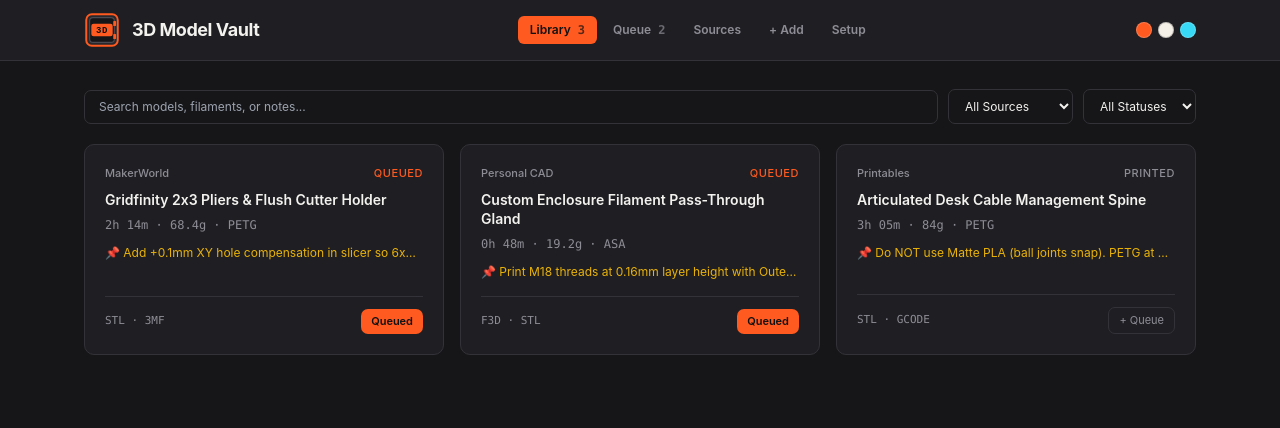
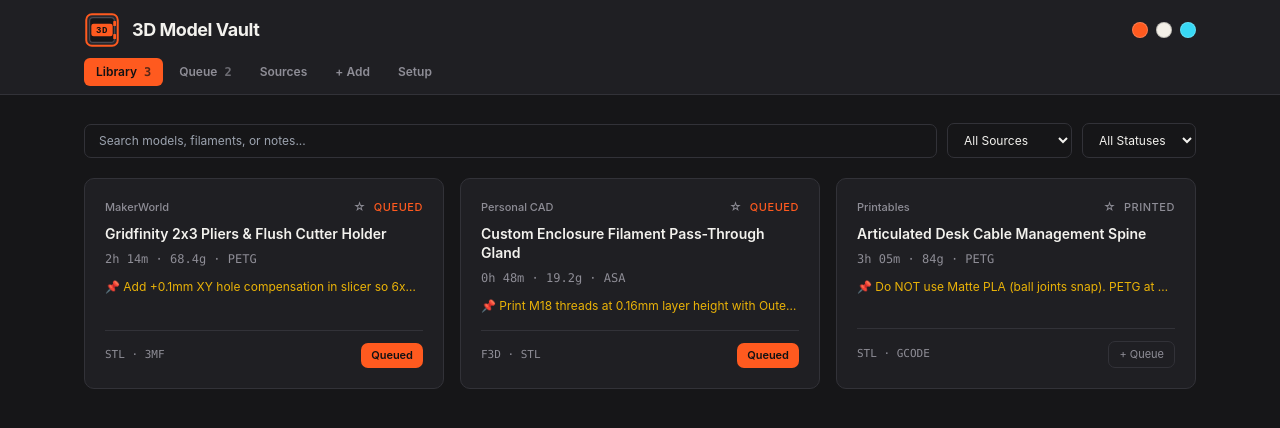
Before and after one commit to keithhurley/3d-model-vault, a plain HTML site: page index.html in a window 1280 px wide. Drawn offline with nearby package versions, Linux system fonts and the light colour scheme.

Commit message:
Align 3-dot theme selector on top header row and add Favorites star toggle & filter

```diff
--- a/index.html
+++ b/index.html
@@ -127,9 +127,10 @@
 
   <!-- Minimal Header -->
   <header style="background-color: var(--surface); border-bottom: 1px solid var(--border);" class="sticky top-0 z-30">
-    <div class="max-w-6xl mx-auto px-5 py-3 flex flex-wrap items-center justify-between gap-4">
+    <div class="max-w-6xl mx-auto px-5 pt-3 pb-2 space-y-2.5">
 
-      <!-- Vault 3D Icon + Title -->
+      <!-- Top Line: Vault 3D Icon + Title (Left) & 3-Dot Theme Selector (Right) -->
+      <div class="flex items-center justify-between gap-4">
         <div class="flex items-center gap-3">
           <svg class="w-9 h-9 shrink-0" viewBox="0 0 64 64" fill="none" xmlns="http://www.w3.org/2000/svg" aria-label="3D Model Vault">
             <rect x="4" y="4" width="56" height="56" rx="10" fill="var(--surface-2)" stroke="var(--accent)" stroke-width="3.5"/>
@@ -140,6 +141,14 @@
             <text x="32" y="37" text-anchor="middle" font-family="monospace, sans-serif" font-weight="900" font-size="16" letter-spacing="1" fill="var(--accent-fg)">3D</text>
           </svg>
           <h1 class="text-lg font-bold tracking-tight">3D Model Vault</h1>
+        </div>
+
+        <!-- 3-Dot Theme Switcher (Always on same line as Title & Icon, Right Side) -->
+        <div class="flex items-center gap-2 shrink-0" title="Switch Theme">
+          <button onclick="setTheme('workshop')" aria-label="Workshop Theme" class="w-4 h-4 rounded-full border border-white/20 transition hover:scale-110" style="background: #ff5a1f;"></button>
+          <button onclick="setTheme('daylight')" aria-label="Daylight Theme" class="w-4 h-4 rounded-full border border-black/20 transition hover:scale-110" style="background: #f4f0e8;"></button>
+          <button onclick="setTheme('blueprint')" aria-label="Blueprint Theme" class="w-4 h-4 rounded-full border border-white/20 transition hover:scale-110" style="background: #38d9f5;"></button>
+        </div>
       </div>
 
       <!-- Clean Text Navigation Tabs -->
@@ -160,13 +169,6 @@
           Setup
         </button>
       </nav>
-
-      <!-- Compact 3-Dot Theme Switcher -->
-      <div class="flex items-center gap-1.5" title="Switch Theme">
-        <button onclick="setTheme('workshop')" aria-label="Workshop Theme" class="w-4 h-4 rounded-full border border-white/20 transition hover:scale-110" style="background: #ff5a1f;"></button>
-        <button onclick="setTheme('daylight')" aria-label="Daylight Theme" class="w-4 h-4 rounded-full border border-black/20 transition hover:scale-110" style="background: #f4f0e8;"></button>
-        <button onclick="setTheme('blueprint')" aria-label="Blueprint Theme" class="w-4 h-4 rounded-full border border-white/20 transition hover:scale-110" style="background: #38d9f5;"></button>
-      </div>
 
     </div>
   </header>
@@ -193,6 +195,7 @@
         </select>
         <select id="filterStatus" onchange="renderAll()" class="vault-input px-3 py-2 text-xs">
           <option value="all">All Statuses</option>
+          <option value="favorites">★ Favorites</option>
           <option value="queued">In Queue</option>
           <option value="printing">Printing</option>
           <option value="printed">Printed</option>
@@ -804,7 +807,8 @@
 
       const filtered = models.filter((m) => {
         if (srcFilter !== 'all' && m.sourceType !== srcFilter) return false;
-        if (stFilter !== 'all' && m.workflow.status !== stFilter) return false;
+        if (stFilter === 'favorites' && !m.workflow?.favorite) return false;
+        if (stFilter !== 'all' && stFilter !== 'favorites' && m.workflow.status !== stFilter) return false;
         if (!q) return true;
         return [m.title, m.source?.author, m.source?.cadTool, m.nextTimeSummary, m.workflow?.targetFilament].join(' ').toLowerCase().includes(q);
       });
@@ -817,12 +821,21 @@
 
       grid.innerHTML = filtered.map((m) => {
         const isQueued = m.workflow.status === 'queued';
+        const isFav = Boolean(m.workflow?.favorite);
         return `
           <div onclick="openModelDrawer('${m.id}')" class="vault-card p-5 cursor-pointer flex flex-col justify-between gap-4">
             <div class="space-y-2">
               <div class="flex items-center justify-between text-[11px] font-medium" style="color: var(--muted);">
                 <span>${originText(m)}</span>
+                <div class="flex items-center gap-2">
+                  <button
+                    onclick="toggleFavorite('${m.id}', event)"
+                    title="${isFav ? 'Remove from Favorites' : 'Add to Favorites'}"
+                    class="text-xs transition hover:scale-110"
+                    style="color: ${isFav ? 'var(--brass)' : 'var(--muted)'};"
+                  >${isFav ? '★' : '☆'}</button>
                   <span class="uppercase tracking-wider" style="color: ${isQueued ? 'var(--accent)' : 'var(--muted)'};">${m.workflow.status}</span>
+                </div>
               </div>
 
               <h3 class="text-sm font-semibold leading-snug">${m.title}</h3>
@@ -850,6 +863,14 @@
           </div>
         `;
       }).join('');
+    }
+
+    function toggleFavorite(id, event) {
+      if (event) event.stopPropagation();
+      const m = models.find((x) => x.id === id);
+      if (!m) return;
+      m.workflow.favorite = !m.workflow.favorite;
+      saveModels();
     }
 
     function renderQueueList(queuedModels) {
```
Lines whose indentation alone changed are shown as unchanged.
